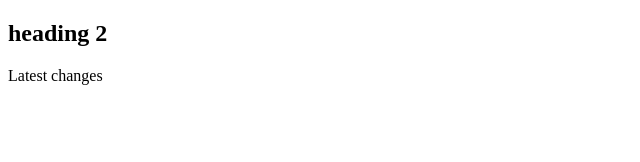
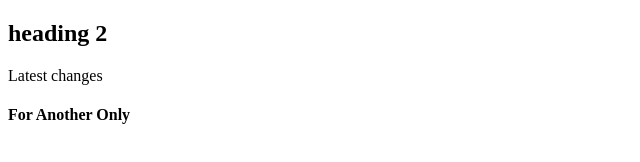
Before and after one commit to bibek1235/test, a plain HTML site: page index.html in a window 1280 px wide. Shown: the whole page, without its empty margins (0-640 px from the left). Drawn offline with Linux system fonts and the light colour scheme.

Commit message:
another changes

```diff
--- a/index.html
+++ b/index.html
@@ -9,5 +9,6 @@
   <body>
     <h2>heading 2</h2>
     <p>Latest changes</p>
+    <h4>For Another Only</h4>
   </body>
 </html>
```
